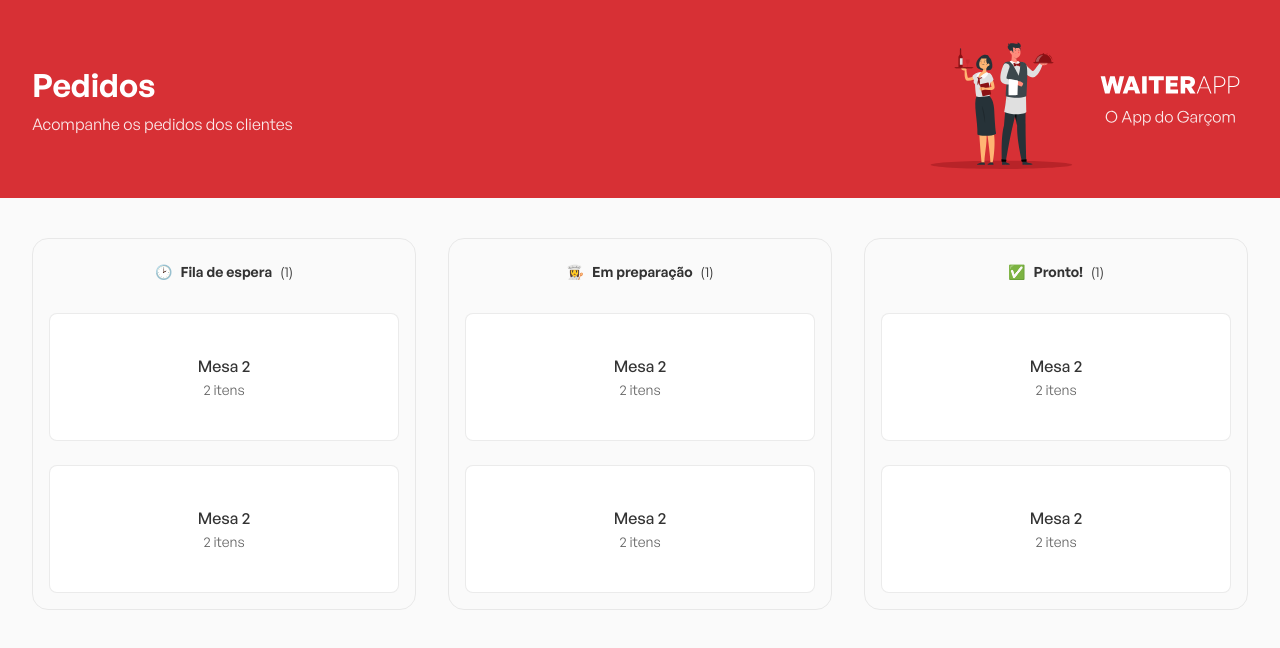
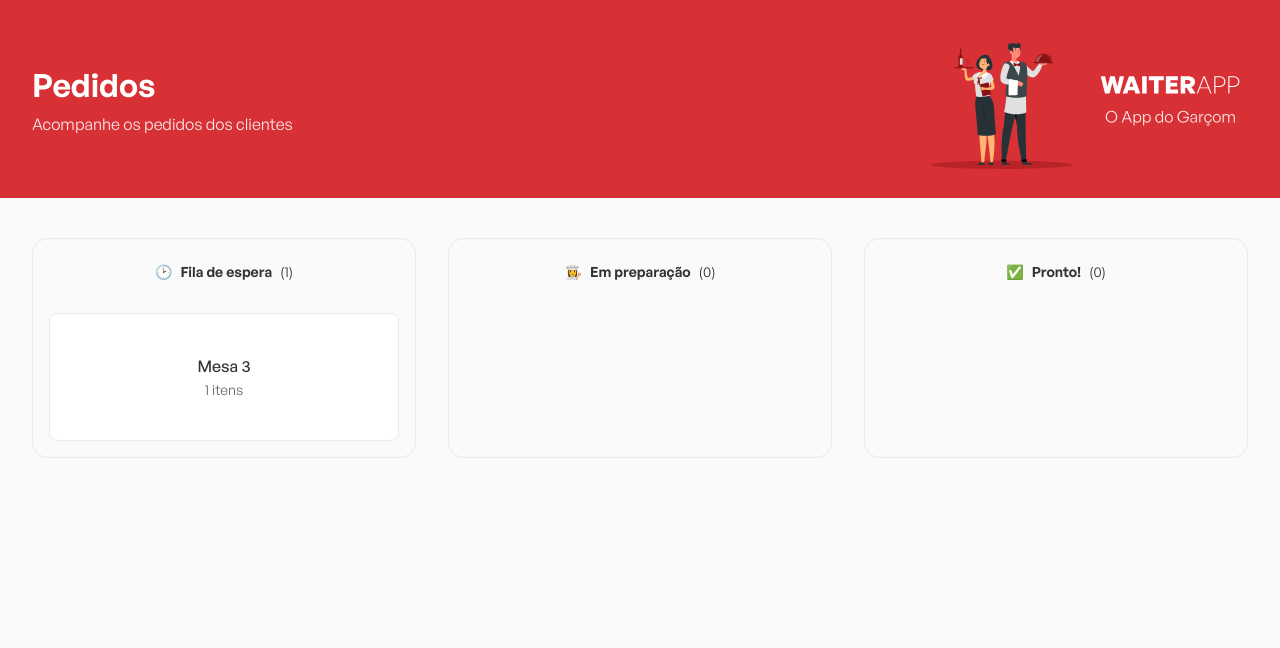
Before and after one commit to math-jacob/waiter-app, a React (Vite) app in the folder web/: page / in a window 1280 px wide. Shown: the top 648 px of the page. Built offline with nearby package versions, Linux system fonts and the light colour scheme.

Commit message:
refactor: Add orders array on OrdersBoard component

```diff
--- a/web/src/components/Orders/index.tsx
+++ b/web/src/components/Orders/index.tsx
@@ -1,23 +1,46 @@
 import { Container } from './style'
 
 import { OrdersBoard } from '../OrdersBoard/index'
+import { Order } from '../../types/Order'
+
+const orders: Array<Order> = [
+  {
+    '_id': '6522dfe4066f75466a3a1ea9',
+    'table': '3',
+    'status': 'WAITING',
+    'products': [
+      {
+        'product': {
+          'name': 'Coca cola',
+          'imagePath': '1696782589811-coca-cola.png',
+          'price': 7,
+        },
+        'quantity': 1,
+        '_id': '6522dfe4066f75466a3a1eaa'
+      },
+    ],
+  }
+]
 
 export function Orders() {
   return (
     <Container>
       <OrdersBoard
-        icon="🕑"
-        title="Fila de espera"
+        icon='🕑'
+        title='Fila de espera'
+        orders={orders}
       />
 
       <OrdersBoard
-        icon="👩‍🍳"
-        title="Em preparação"
+        icon='👩‍🍳'
+        title='Em preparação'
+        orders={[]}
       />
 
       <OrdersBoard
-        icon="✅"
-        title="Pronto!"
+        icon='✅'
+        title='Pronto!'
+        orders={[]}
       />
     </Container>
   )
--- a/web/src/components/OrdersBoard/index.tsx
+++ b/web/src/components/OrdersBoard/index.tsx
@@ -1,29 +1,31 @@
+import { Order } from '../../types/Order'
 import { Board, OrdersContainer } from './style'
 
 interface OrdersBoardProps {
   icon: string
   title: string
+  orders: Array<Order>
 }
 
-export function OrdersBoard(props: OrdersBoardProps) {
+export function OrdersBoard({ icon, title, orders }: OrdersBoardProps) {
   return (
     <Board>
       <header>
-        <span>{props.icon}</span>
-        <strong>{props.title}</strong>
-        <span>(1)</span>
+        <span>{icon}</span>
+        <strong>{title}</strong>
+        <span>({orders.length})</span>
       </header>
 
-      <OrdersContainer>
-        <button type='button'>
-          <strong>Mesa 2</strong>
-          <span>2 itens</span>
-        </button>
-        <button type='button'>
-          <strong>Mesa 2</strong>
-          <span>2 itens</span>
-        </button>
-      </OrdersContainer>
+      {orders.length > 0 && (
+        <OrdersContainer>
+          {orders.map((order) => (
+            <button type='button' key={order._id}>
+              <strong>Mesa {order.table}</strong>
+              <span>{order.products.length} itens</span>
+            </button>
+          ))}
+        </OrdersContainer>
+      )}
     </Board>
   )
 }
```
